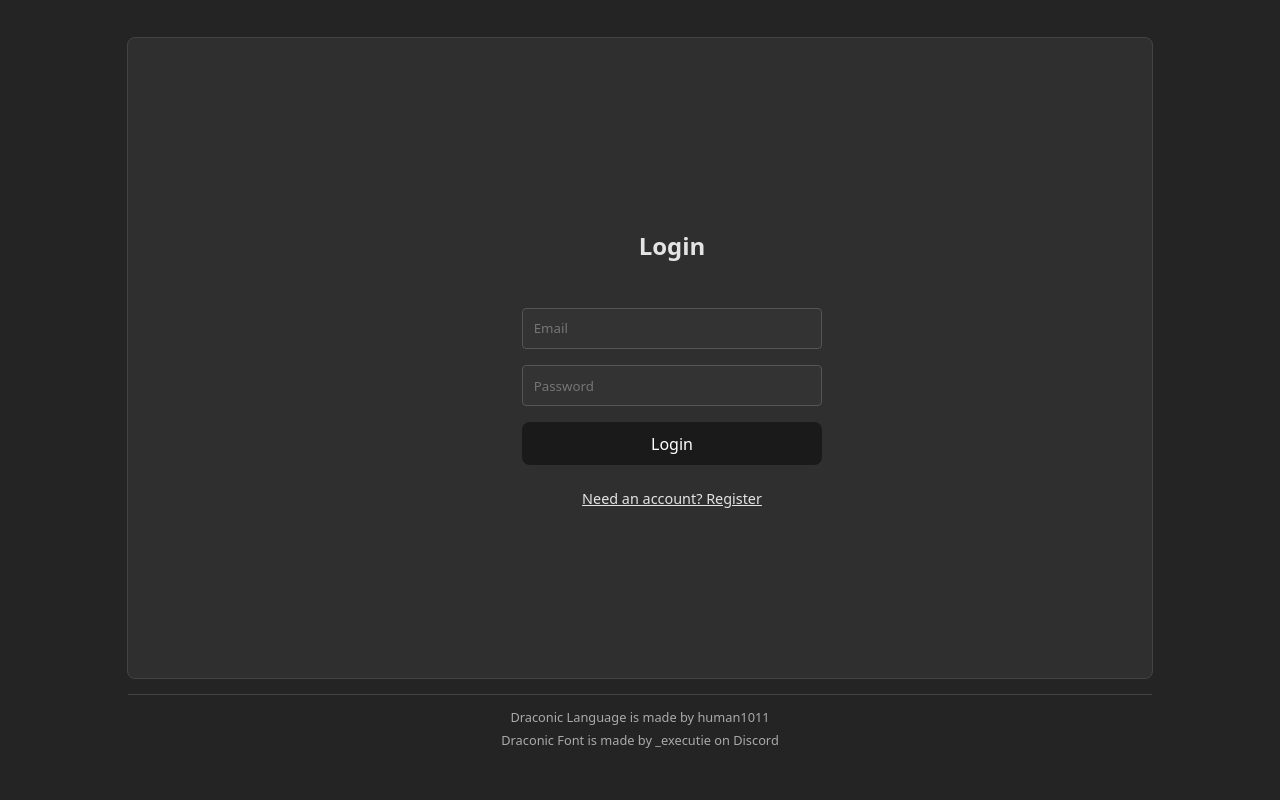
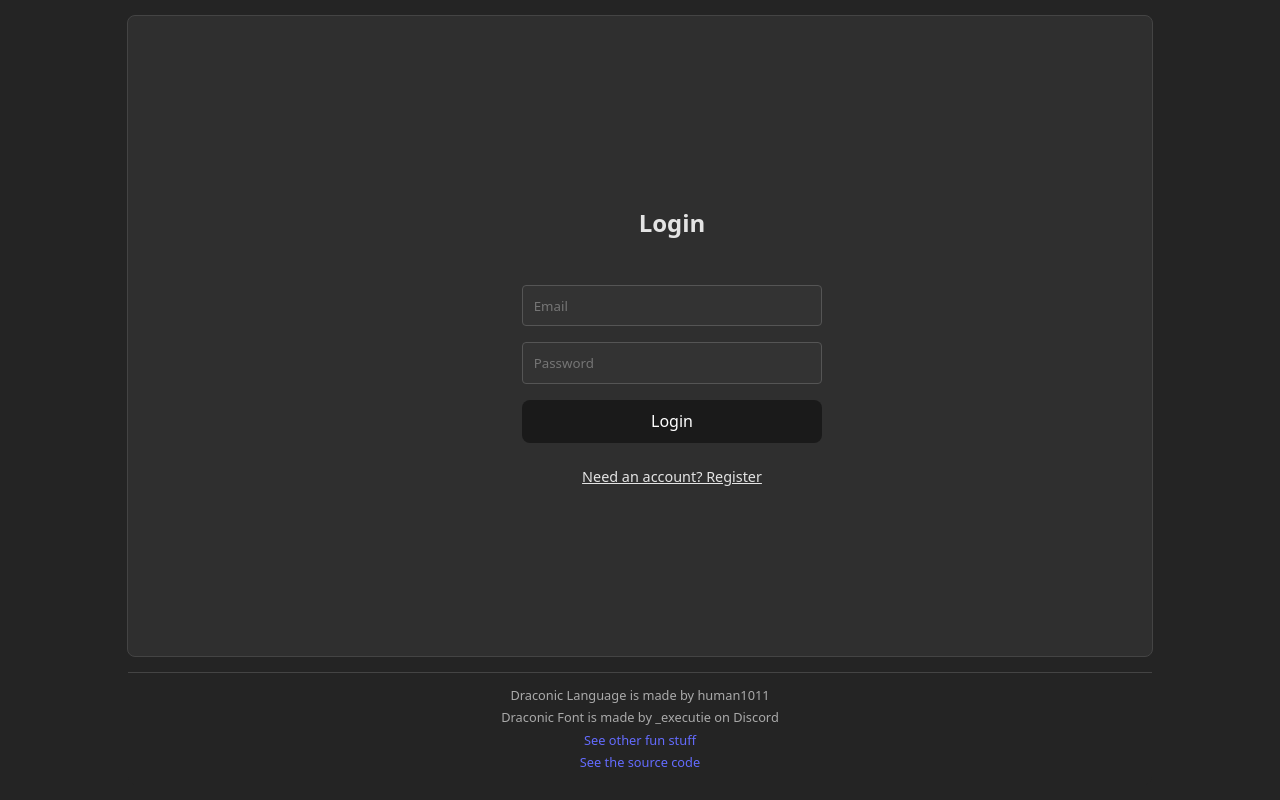
Before and after one commit to supastishn/draconic-chat, a React (Vite) app: page / in a window 1280 px wide. Built offline with nearby package versions, Linux system fonts and the light colour scheme; no server answers.

Commit message:
feat: Add links to footer for other projects and source

```diff
--- a/src/App.jsx
+++ b/src/App.jsx
@@ -89,6 +89,8 @@ function App() {
       <footer className="attribution-footer">
         <p>Draconic Language is made by human1011</p>
         <p>Draconic Font is made by _executie on Discord</p>
+        <p><a href="https://supastishn.github.io" target="_blank" rel="noopener noreferrer">See other fun stuff</a></p>
+        <p><a href="https://github.com/supastishn/draconic-chat" target="_blank" rel="noopener noreferrer">See the source code</a></p>
       </footer>
     </div>
   )
```
